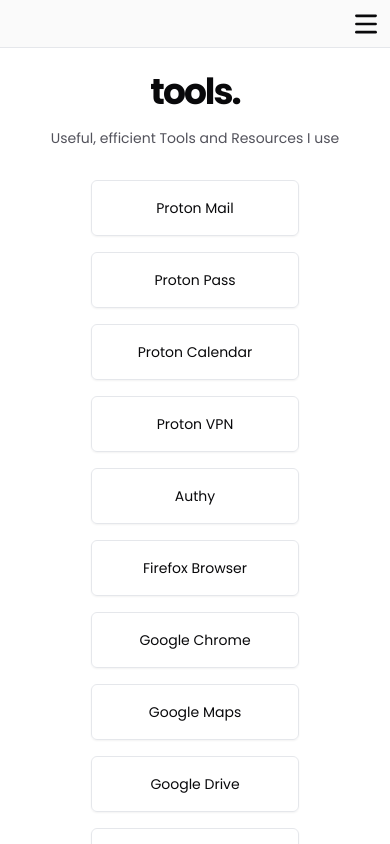
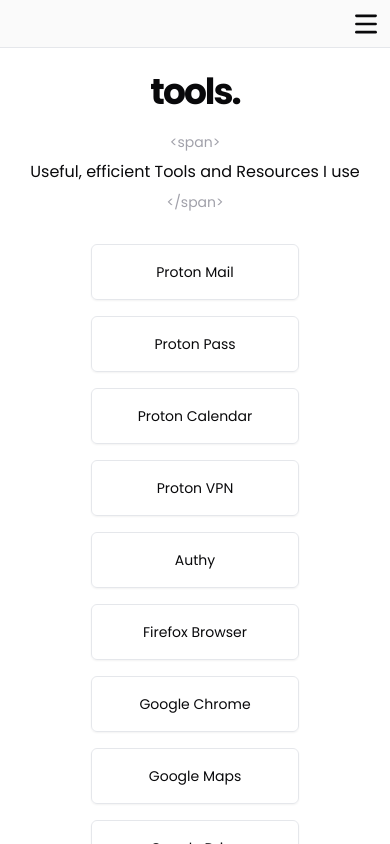
Before and after one commit to Wiazeph/NextJS-emreerden-dev, a Next.js app: page /tools in a window 390 px wide. Built offline with nearby package versions, Linux system fonts and the light colour scheme.

Commit message:
style edit responsive design

```diff
--- a/src/app/globals.css
+++ b/src/app/globals.css
@@ -50,7 +50,7 @@
     @apply text-4xl lg:text-5xl text-center mdl:text-left font-bold tracking-[-2px];
   }
   .Main-Card-List {
-    @apply flex flex-wrap justify-center mdl:justify-normal gap-4;
+    @apply flex flex-col mdl:flex-row mdl:flex-wrap items-center mdl:items-start justify-center mdl:justify-normal gap-4 sm:gap-6 md:gap-8 mdl:gap-6 lg:gap-4;
   }
   .Main-Card-Skeleton {
     @apply h-66 w-72 lg:w-76 lgx:w-80;
--- a/src/components/pages/about/index.tsx
+++ b/src/components/pages/about/index.tsx
@@ -8,7 +8,7 @@
       <div className="Page-Content">
         <div className="Page-Title">who am i.</div>
 
-        <div className="text-lg">
+        <div className="text-lg text-center mdl:text-left">
           First of all, Hello Mate! My name is Emre and I'm 23 years old. I live
           in{' '}
           <a
--- a/src/components/pages/page-header.tsx
+++ b/src/components/pages/page-header.tsx
@@ -7,19 +7,17 @@
 
 const PageHeaderComponent = (props: Props) => {
   return (
-    <div className="flex flex-col mdl:flex-row mdl:flex-wrap items-center mdl:items-baseline gap-4">
+    <div className="flex flex-col gap-y-5 mdl:gap-y-6">
       <div className="Page-Title">{props.pageTitle}</div>
 
-      <div className="flex items-center gap-x-2 text-center mdl:text-left">
-        <div className="hidden lgx:block text-zinc-400 text-sm select-none">
+      <div className="flex flex-col sm:flex-row items-center justify-center mdl:justify-start sm:flex-wrap gap-2 text-center mdl:text-left">
+        <div className="text-zinc-400 text-sm select-none mdl:hidden lg:block">
           {'<span>'}
         </div>
 
-        <div className="text-sm sm:text-base text-zinc-600 lgx:text-zinc-950">
-          {props.pageDescription}
-        </div>
+        <div className="text-zinc-950">{props.pageDescription}</div>
 
-        <div className="hidden lgx:block text-zinc-400 text-sm select-none">
+        <div className="text-zinc-400 text-sm select-none mdl:hidden lg:block">
           {'</span>'}
         </div>
       </div>
--- a/src/components/pages/portfolio/portfolio-list.tsx
+++ b/src/components/pages/portfolio/portfolio-list.tsx
@@ -14,7 +14,7 @@
       {props.repoName.map((repo, index) => (
         <li
           key={index}
-          className="Repo-Card h-66 w-72 lg:w-76 lgx:w-80 rounded-md shadow-sm overflow-hidden relative group"
+          className="Repo-Card h-66 w-72 sm:h-68 sm:w-80 md:h-72 md:w-88 mdl:h-66 mdl:w-80 lg:w-76 rounded-md shadow-sm overflow-hidden relative group"
         >
           <div className="Repo-Image relative z-10 w-full h-full group-hover:blur-sm group-hover:scale-125 transition-all duration-300">
             <Image
--- a/src/components/pages/utilities/utilities-list.tsx
+++ b/src/components/pages/utilities/utilities-list.tsx
@@ -10,7 +10,9 @@
 
 const UtilitiesListComponent = (props: Props) => {
   return (
-    <ul className={`${props.name}-List Main-Card-List`}>
+    <ul
+      className={`${props.name}-List flex flex-wrap justify-center mdl:justify-normal gap-4`}
+    >
       {props.constName.map((item, index) => (
         <li key={index}>
           <a
--- a/src/components/side-bar/index.tsx
+++ b/src/components/side-bar/index.tsx
@@ -54,12 +54,12 @@
 
         <div
           className={cn(
-            'Side-Bar Menu z-50 absolute top-12 mdl:static -translate-x-full mdl:translate-x-0 p-4 h-dvh border-r mdl:border-none transition-transform duration-300 ease-in-out',
+            'Side-Bar Menu z-50 absolute top-12 mdl:static -translate-x-full mdl:translate-x-0 mdl:p-4 h-[calc(100dvh-48px)] mdl:h-dvh transition-transform duration-300 ease-in-out',
             isActive && 'translate-x-0'
           )}
         >
-          <div className="flex w-68 min-w-68 mdl:w-[340px] mdl:min-w-[340px] h-full border rounded-3xl bg-zinc-50">
-            <div className="w-18 py-2 flex flex-col items-center justify-between rounded-3xl border-r">
+          <div className="flex w-[296px] min-w-[296px] lgx:w-[340px] lgx:min-w-[340px] h-full border-r mdl:border mdl:rounded-3xl bg-zinc-50">
+            <div className="w-16 lgx:w-18 py-2 flex flex-col items-center justify-between shrink-0 mdl:rounded-3xl border-r">
               <AvatarComponent />
 
               <div className="Username flex flex-col gap-y-1 items-center w-fit text-sm select-none">
```
